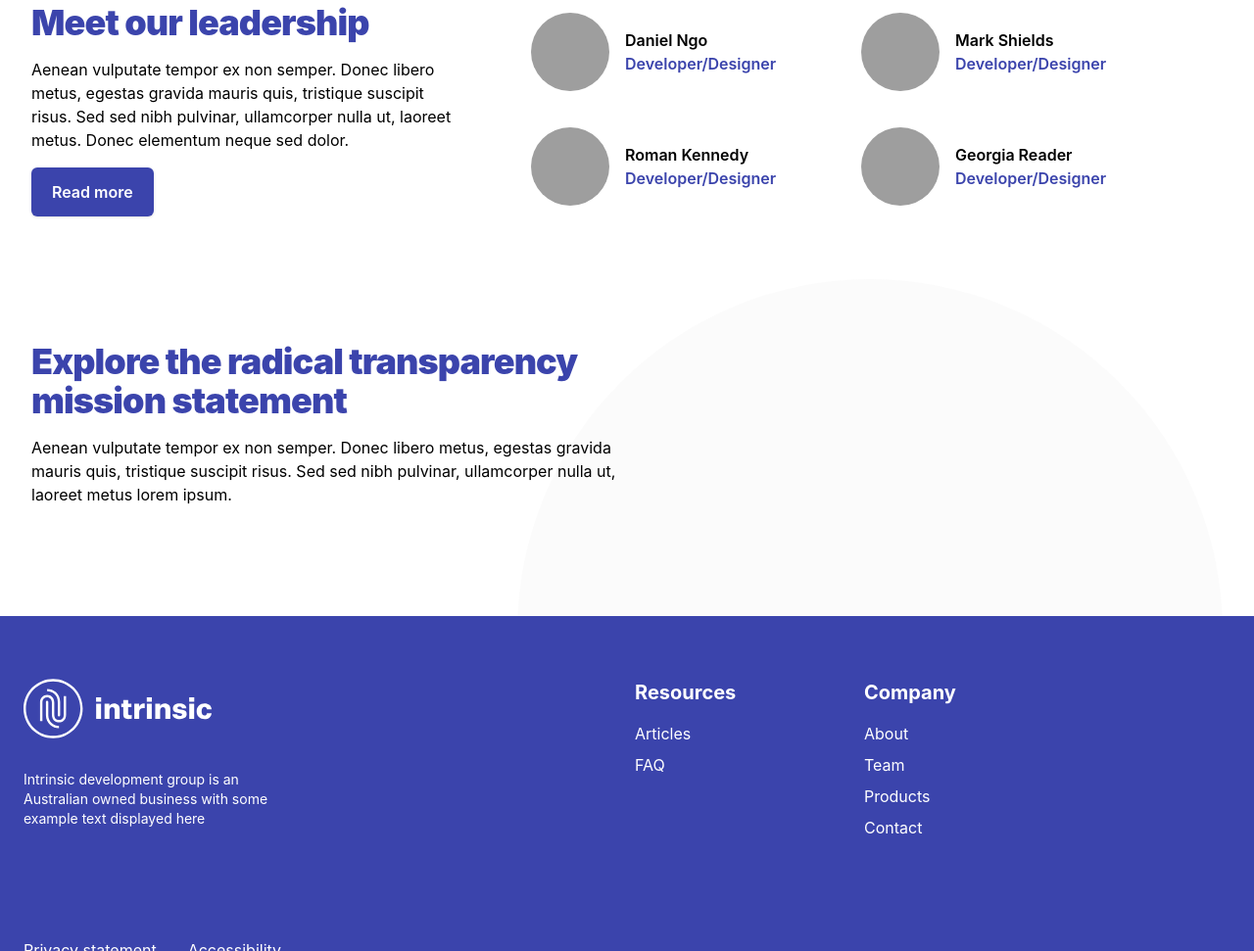
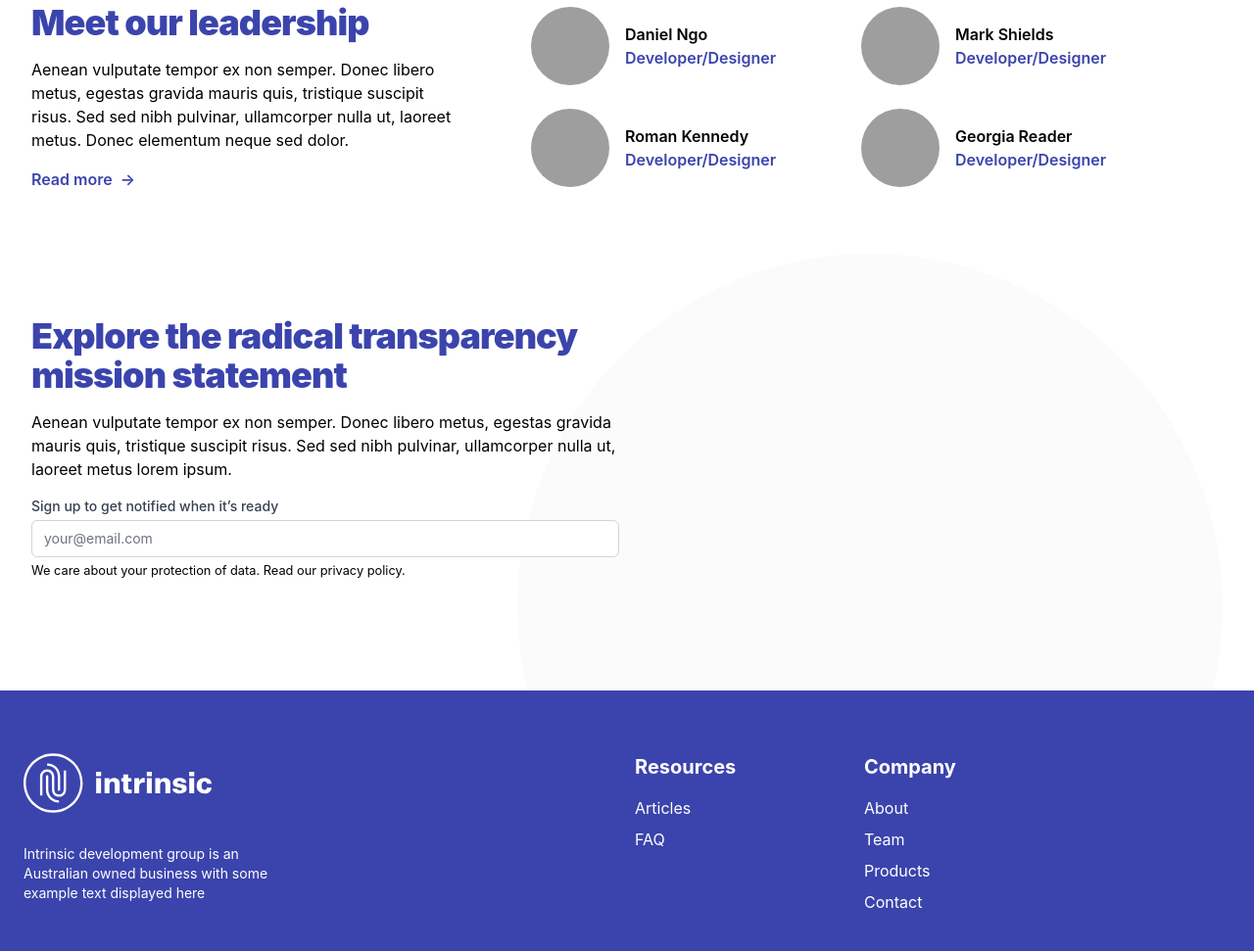
Before and after one commit to danngofett/intrinsicdg, a Gatsby site: page / in a window 1280 px wide. Shown: the part 921-1892 px from the top of the page at 98% size. Built offline with nearby package versions, Linux system fonts and the light colour scheme; Gatsby itself is replaced by a stand-in of ours; grey boxes are pictures that could not be loaded.

Commit message:
chore: added form input

```diff
--- a/package.json
+++ b/package.json
@@ -6,6 +6,7 @@
   "author": "Kyle Mathews <mathews.kyle@gmail.com>",
   "dependencies": {
     "@portabletext/react": "^1.0.6",
+    "@tailwindcss/forms": "^0.5.2",
     "gatsby": "^4.20.0",
     "gatsby-plugin-image": "^2.20.0",
     "gatsby-plugin-manifest": "^4.20.0",
--- a/src/components/newsletter.tsx
+++ b/src/components/newsletter.tsx
@@ -1,5 +1,6 @@
 import * as React from 'react'
 
+import TextInput from './text-input'
 export interface NewsletterType {
   heading: string
   description: string
@@ -14,6 +15,11 @@ export default function Newsletter({ heading, description }: NewsletterType) {
         </h2>
 
         <p>{description}</p>
+
+        <TextInput
+          label="Sign up to get notified when it’s ready"
+          footnote="We care about your protection of data. Read our privacy policy."
+        />
       </div>
 
       <div className="absolute right-0 top-0 -z-10">
--- a/src/components/team.tsx
+++ b/src/components/team.tsx
@@ -13,14 +13,15 @@ export default function Team({ heading, description, label, href }) {
         <p>{description}</p>
 
         <div className="mt-4 lg:mt-0 flex lg:mt-0 lg:flex-shrink-0">
-          <div className="inline-flex rounded-md shadow">
-            <a
-              href={href}
-              className="inline-flex items-center justify-center px-5 py-3 border border-transparent text-base font-semibold rounded-md text-white bg-primary hover:bg-primary"
-            >
-              {label}
-            </a>
-          </div>
+          <a
+            href={href}
+            className="text-base font-semibold text-primary hover:underline"
+          >
+            {label}
+            <span className="inline-block ml-2" aria-hidden="true">
+              →
+            </span>
+          </a>
         </div>
       </div>
 
--- /dev/null
+++ b/src/components/text-input.tsx
@@ -0,0 +1,30 @@
+import * as React from 'react'
+
+export interface TextInputType {
+  label: string
+  footnote?: string
+}
+
+export default function TextInput({ label, footnote }) {
+  return (
+    <div>
+      <label
+        htmlFor="price"
+        className="block text-sm font-medium text-gray-700"
+      >
+        {label}
+      </label>
+      <div className="relative mt-1 rounded-md">
+        <input
+          type="email"
+          name="email"
+          id="email"
+          className="block w-full rounded-md border-gray-300 pr-12 focus:border-indigo-500 focus:ring-indigo-500 sm:text-sm"
+          placeholder="your@email.com"
+        />
+
+        {footnote && <small>{footnote}</small>}
+      </div>
+    </div>
+  )
+}
--- a/tailwind.config.js
+++ b/tailwind.config.js
@@ -55,5 +55,5 @@ module.exports = {
       },
     },
   },
-  plugins: [],
+  plugins: [require('@tailwindcss/forms')],
 }
```
Also changed, not shown: 1 other file.
